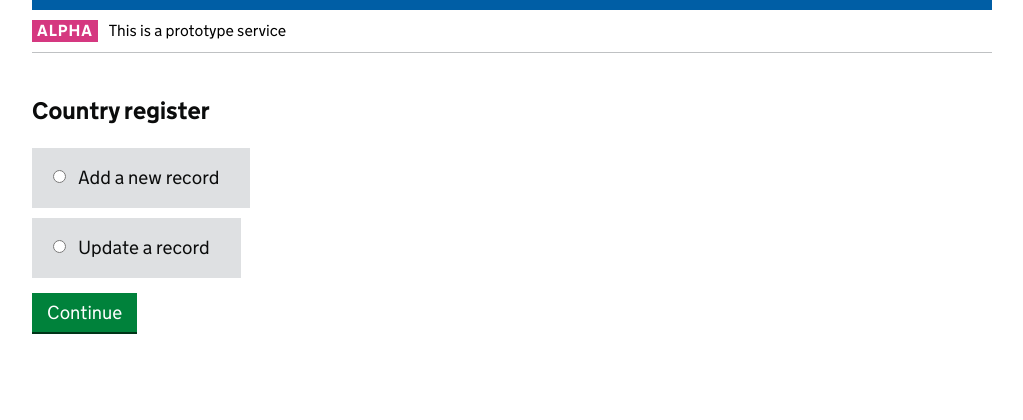
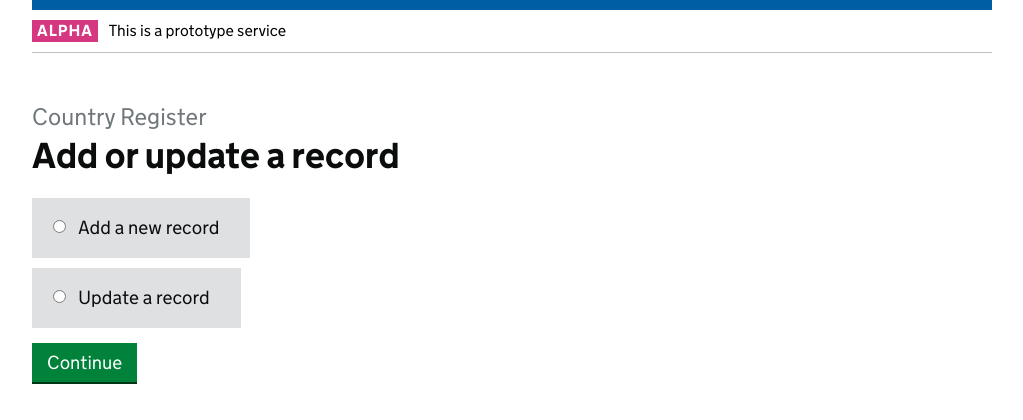
Before and after one commit to openregister/country-update-demo, a Flask app: page / in a window 1280 px wide. Shown: the part 53-473 px from the top of the page, without its empty margins (128-1151 px from the left). Run offline with Flask 2, Linux system fonts and the light colour scheme; data that the repository does not hold is empty; parts of the project's set-up code (start-up, migrations or seed data) failed here and were passed over.

Commit message:
Some more style changes

```diff
--- a/country_update_demo/templates/index.html
+++ b/country_update_demo/templates/index.html
@@ -18,7 +18,10 @@
 
 
 {% block content %}
-<h1 class="heading-medium">Country register</h1>
+<h1 class="heading-large">
+    <span class="heading-secondary">Country Register</span>
+    Add or update a record
+</h1>
 
 <form action="/" method="post">
     <div class="form-group">
--- a/country_update_demo/templates/update-record.html
+++ b/country_update_demo/templates/update-record.html
@@ -12,7 +12,6 @@
         <form method="post" action="/update-record/{{country}}">
             <div class="form-group">
                 <label class="form-label-bold" for="country">country</label>
-                <span class="form-hint">Enter the country code</span>
                 <input class="form-control" id="country" name="country" type="text" value="{{country}}" readonly>
             </div>
 
```
